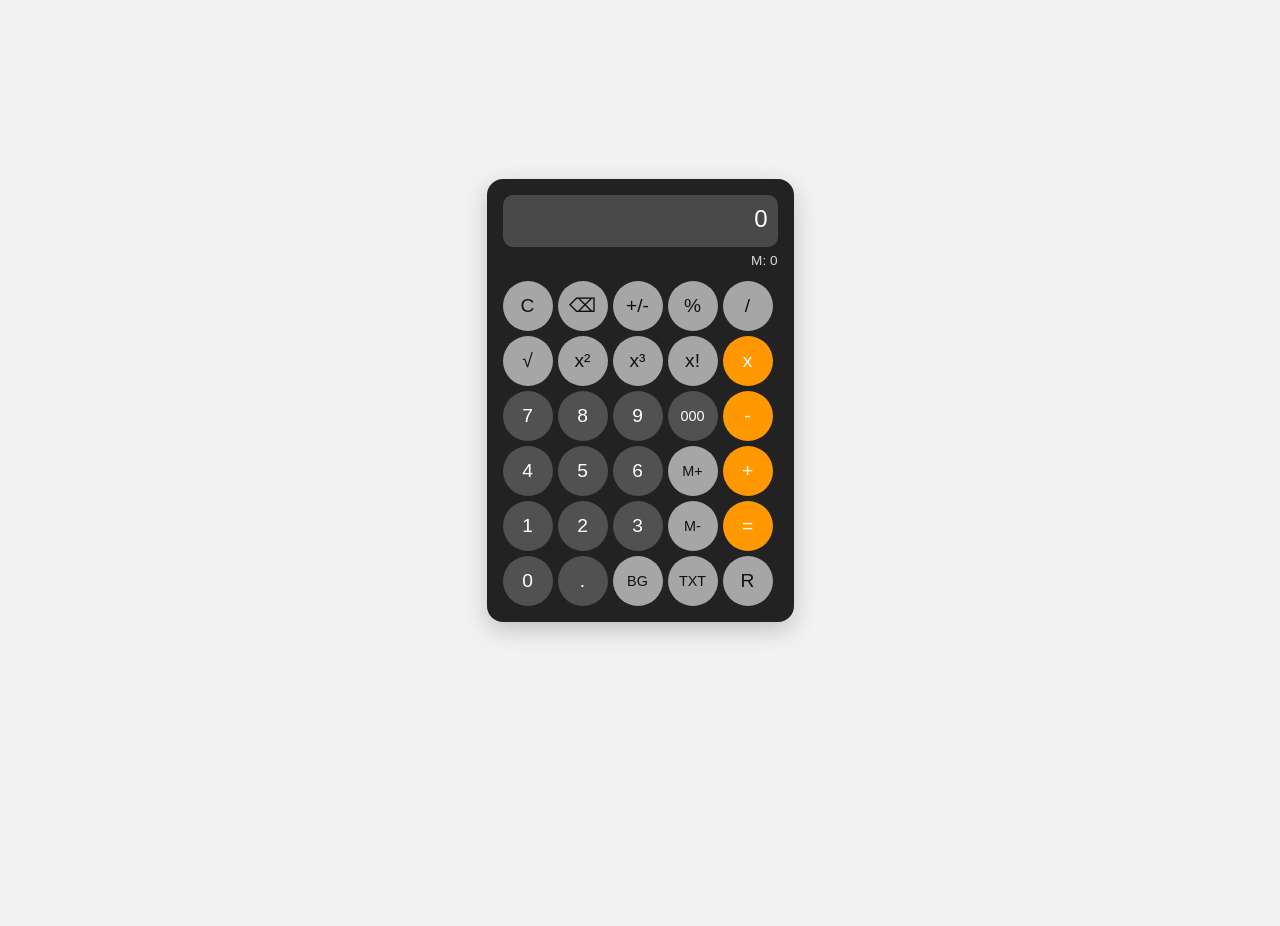
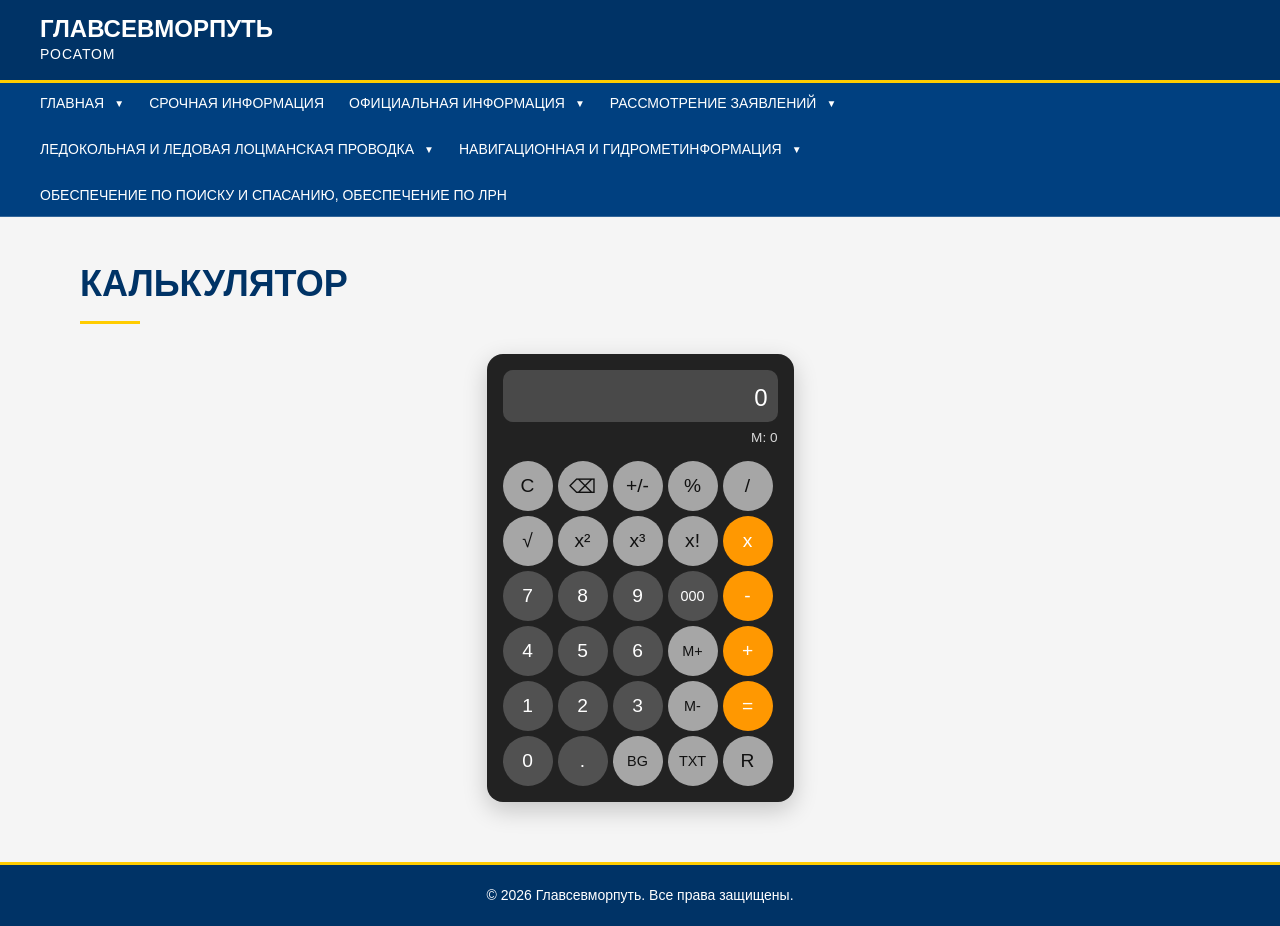
Before and after one commit to yGrigory/PSP, a plain HTML site: page lab_2/index.html in a window 1280 px wide. Before the commit the page ends 800 px from the top, so only its background shows below. Drawn offline with Linux system fonts and the light colour scheme.

Commit message:
Embed lab_2 calculator into themed page layout

```diff
--- a/lab_2/index.html
+++ b/lab_2/index.html
@@ -3,11 +3,36 @@
 <head>
   <meta charset="UTF-8">
   <meta name="viewport" content="width=device-width, initial-scale=1.0">
-  <title>ЛР2 - Калькулятор</title>
+  <title>Главсевморпуть - Калькулятор</title>
   <link rel="stylesheet" href="style.css">
 </head>
 <body>
-  <main class="calculator" id="calculator">
+  <header>
+    <div class="header">
+      <div class="logo">
+        <div>
+          <div class="logo-text">ГЛАВСЕВМОРПУТЬ</div>
+          <div class="logo-sub">РОСАТОМ</div>
+        </div>
+      </div>
+    </div>
+
+    <nav class="nav">
+      <a href="#" class="nav-item dropdown">ГЛАВНАЯ</a>
+      <a href="#" class="nav-item">СРОЧНАЯ ИНФОРМАЦИЯ</a>
+      <a href="#" class="nav-item dropdown">ОФИЦИАЛЬНАЯ ИНФОРМАЦИЯ</a>
+      <a href="#" class="nav-item dropdown">РАССМОТРЕНИЕ ЗАЯВЛЕНИЙ</a>
+      <a href="#" class="nav-item dropdown">ЛЕДОКОЛЬНАЯ И ЛЕДОВАЯ ЛОЦМАНСКАЯ ПРОВОДКА</a>
+      <a href="#" class="nav-item dropdown">НАВИГАЦИОННАЯ И ГИДРОМЕТИНФОРМАЦИЯ</a>
+      <a href="#" class="nav-item">ОБЕСПЕЧЕНИЕ ПО ПОИСКУ И СПАСАНИЮ, ОБЕСПЕЧЕНИЕ ПО ЛРН</a>
+    </nav>
+  </header>
+
+  <main class="main-content">
+    <h1 class="contacts-title">КАЛЬКУЛЯТОР</h1>
+
+    <section class="calc-wrap">
+      <div class="calculator" id="calculator">
         <div id="result" class="result">0</div>
         <div id="memory" class="memory">M: 0</div>
 
@@ -58,7 +83,13 @@
           <button class="my-btn secondary small" id="btn_ui_text">TXT</button>
           <button class="my-btn secondary" id="btn_ui_reset">R</button>
         </div>
+      </div>
+    </section>
   </main>
+
+  <footer class="footer">
+    © 2026 Главсевморпуть. Все права защищены.
+  </footer>
 
   <script src="script.js"></script>
 </body>
--- a/lab_2/style.css
+++ b/lab_2/style.css
@@ -1,14 +1,97 @@
 * {
+  margin: 0;
+  padding: 0;
   box-sizing: border-box;
 }
 
 body {
-  margin: 0;
-  min-height: 100vh;
-  display: grid;
-  place-items: center;
-  background: #f2f2f2;
-  font-family: Arial, Helvetica, sans-serif;
+  font-family: Arial, sans-serif;
+  background-color: #f5f5f5;
+  color: #333;
+  line-height: 1.5;
+}
+
+.header {
+  background-color: #003366;
+  color: white;
+  padding: 15px 40px;
+  display: flex;
+  align-items: center;
+  border-bottom: 3px solid #ffcc00;
+}
+
+.logo {
+  display: flex;
+  align-items: center;
+}
+
+.logo-text {
+  font-size: 24px;
+  font-weight: bold;
+  line-height: 1.2;
+}
+
+.logo-sub {
+  font-size: 14px;
+  letter-spacing: 1px;
+}
+
+.nav {
+  background-color: #004080;
+  padding: 10px 40px;
+  display: flex;
+  flex-wrap: wrap;
+  gap: 25px;
+  border-bottom: 1px solid #336699;
+}
+
+.nav-item {
+  color: white;
+  text-decoration: none;
+  font-size: 14px;
+  font-weight: 500;
+  display: flex;
+  align-items: center;
+  gap: 5px;
+}
+
+.nav-item:hover {
+  text-decoration: underline;
+  color: #ffcc00;
+}
+
+.dropdown::after {
+  content: "▼";
+  font-size: 10px;
+  margin-left: 5px;
+}
+
+.main-content {
+  max-width: 1200px;
+  margin: 40px auto;
+  padding: 0 40px;
+}
+
+.contacts-title {
+  font-size: 36px;
+  font-weight: bold;
+  color: #003366;
+  margin-bottom: 30px;
+  position: relative;
+}
+
+.contacts-title::after {
+  content: "";
+  display: block;
+  width: 60px;
+  height: 3px;
+  background-color: #ffcc00;
+  margin-top: 10px;
+}
+
+.calc-wrap {
+  display: flex;
+  justify-content: center;
 }
 
 .calculator {
@@ -81,3 +164,40 @@ body {
 .my-btn.small {
   font-size: 0.9rem;
 }
+
+.footer {
+  background-color: #003366;
+  color: white;
+  text-align: center;
+  padding: 20px;
+  margin-top: 60px;
+  font-size: 14px;
+  border-top: 3px solid #ffcc00;
+}
+
+@media (max-width: 768px) {
+  .header {
+    flex-direction: column;
+    text-align: center;
+    padding: 15px 20px;
+  }
+
+  .nav {
+    flex-direction: column;
+    gap: 10px;
+    padding: 15px 20px;
+  }
+
+  .main-content {
+    padding: 0 20px;
+  }
+
+  .contacts-title {
+    font-size: 28px;
+  }
+
+  .calc-wrap {
+    justify-content: flex-start;
+    overflow-x: auto;
+  }
+}
```
Lines whose indentation alone changed are shown as unchanged.
